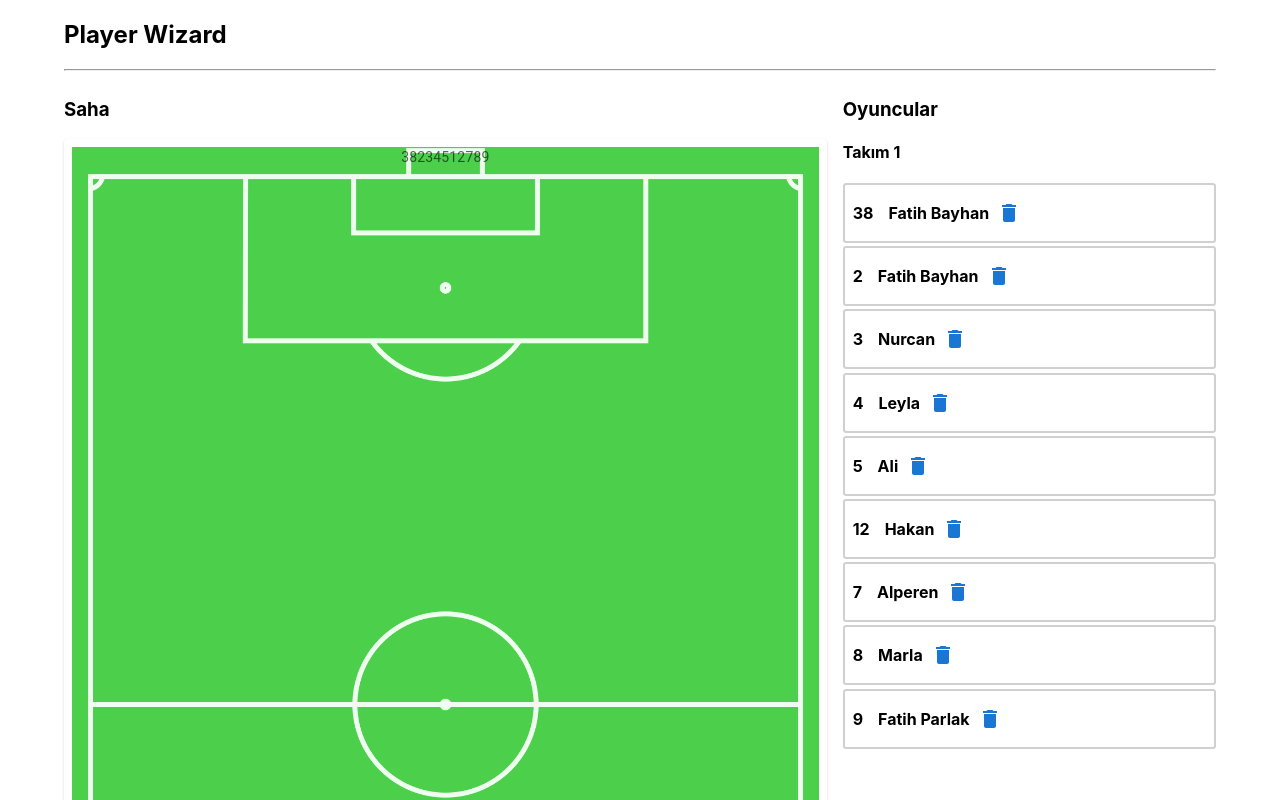
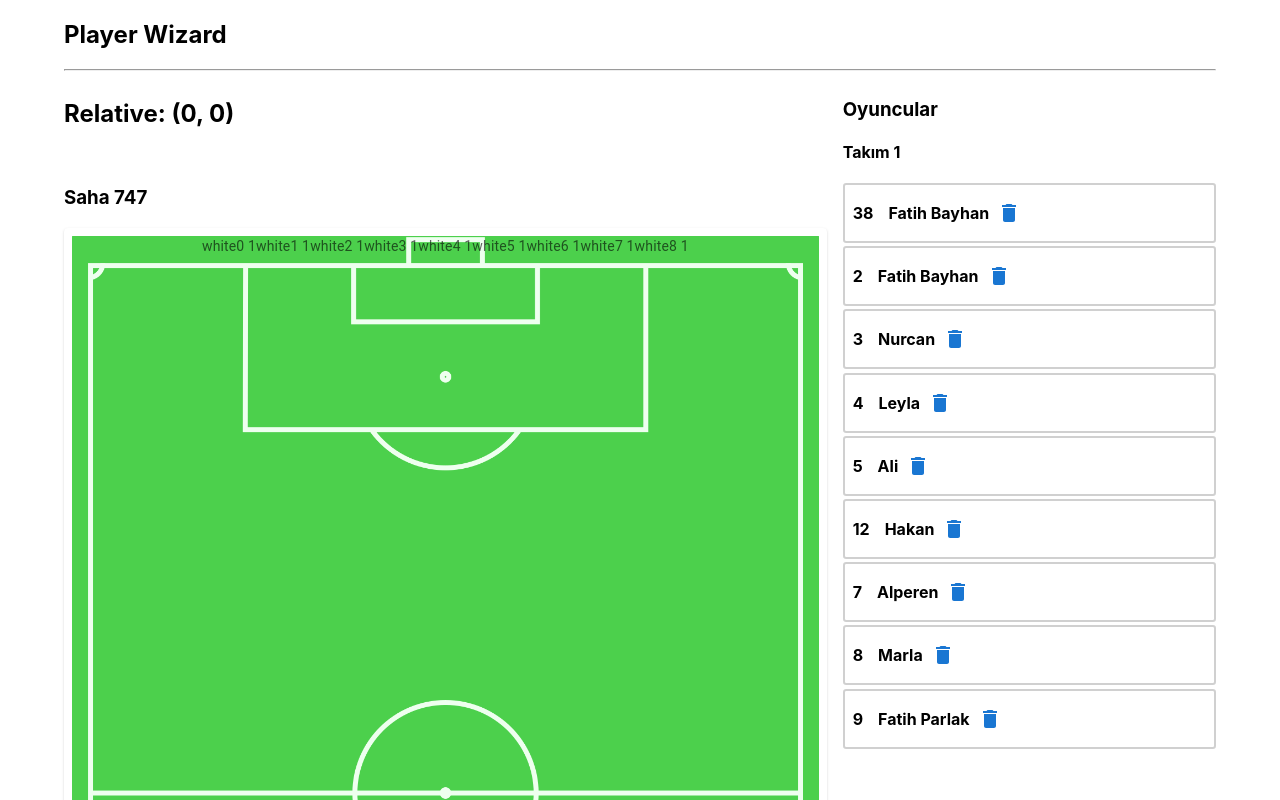
Before and after one commit to fbayhan/HaliSaha, a React (Create React App) app: page / in a window 1280 px wide. Shown: the top 800 px of the page. Built offline with nearby package versions, Linux system fonts and the light colour scheme.

Commit message:
got drop position with bugs

```diff
--- a/src/SoccerField.js
+++ b/src/SoccerField.js
@@ -23,10 +23,23 @@ function SoccerField(props) {
     const [width, setWidth] = useState(0);
     const [height, setHeight] = useState(0);
 
+    const [localCoords, setLocalCoords] = useState({x: 0, y: 0});
+
+    const handleMouseMove = event => {
+        // 👇️ Get the mouse position relative to the element
+        setLocalCoords({
+            x: event.clientX - event.target.offsetLeft,
+            y: event.clientY - event.target.offsetTop,
+        });
+    };
+
     useLayoutEffect(() => {
         setWidth(soccerField.current.clientWidth);
         setHeight(soccerField.current.clientHeight);
     }, []);
+
+
+
 
     const Item = styled(Paper)(({theme}) => ({
         backgroundColor: theme.palette.mode === 'dark' ? '#1A2027' : '#fff',
@@ -37,9 +50,30 @@ function SoccerField(props) {
     }));
 
     function onDragEnd(result) {
+
+
         console.log("onDragEnd")
-        console.log("onDragEnd")
+        console.log(localCoords.x + "  "+ localCoords.y)
+
     }
+    const getCssByDragging = (snapshot) => {
+        // Giving isDraggingOver preference
+    //    console.log(snapshot);
+        if (snapshot.isDraggingOver) {
+            return 'pink';
+        }
+
+        // If it is the home list but not dragging over
+        if (snapshot.draggingFromThisWith) {
+            return 'blue';
+        }
+
+        // Otherwise use our default background
+        return 'white';
+    };
+
+
+
 
     const styles = {
         soccerField: {
@@ -65,6 +99,92 @@ function SoccerField(props) {
 
         }
     }
+
+
+
+    const field = [
+        {
+            "id": 41,
+            "GoalKeeper": false,
+            "Name": "Fatih Bayhan",
+            "BackNumber": 38,
+            "top": 125,
+            "left": 150,
+            "team": 1
+        },
+        {
+            "id": 42,
+            "GoalKeeper": false,
+            "Name": "Fatih Bayhan",
+            "BackNumber": 2,
+            "top": 125,
+            "left": 350,
+            "team": 1
+        },
+        {
+            "id": 43,
+            "GoalKeeper": false,
+            "Name": "Nurcan",
+            "BackNumber": 3,
+            "top": 125,
+            "left": 550,
+            "team": 1
+        },
+        {
+            "id": 44,
+            "GoalKeeper": false,
+            "Name": "Leyla",
+            "BackNumber": 4,
+            "top": 225,
+            "left": 450,
+            "team": 1
+        },
+        {
+            "id": 45,
+            "GoalKeeper": false,
+            "Name": "Ali",
+            "BackNumber": 5,
+            "top": 325,
+            "left": 150,
+            "team": 1
+        },
+        {
+            "id": 46,
+            "GoalKeeper": false,
+            "Name": "Hakan",
+            "BackNumber": 12,
+            "top": 325,
+            "left": 250,
+            "team": 1
+        },
+        {
+            "id": 47,
+            "GoalKeeper": false,
+            "Name": "Alperen",
+            "BackNumber": 7,
+            "top": 325,
+            "left": 450,
+            "team": 1
+        },
+        {
+            "id": 48,
+            "GoalKeeper": false,
+            "Name": "Marla",
+            "BackNumber": 8,
+            "top": 425,
+            "left": 250,
+            "team": 1
+        },
+        {
+            "id": 49,
+            "GoalKeeper": false,
+            "Name": "Fatih Parlak",
+            "BackNumber": 9,
+            "top": 425,
+            "left": 350,
+            "team": 1
+        }
+    ];
 
 
     const firstTeam = [
@@ -202,32 +322,63 @@ function SoccerField(props) {
 
     return (
         <div>
-            <h2>Player Wizard</h2>
+            <h2 onMouseMove={handleMouseMove}>Player Wizard</h2>
             <hr/>
             <Box sx={{flexGrow: 1}}>
                 <Grid container spacing={2}>
-                    <DragDropContext onDragEnd={onDragEnd}>
+                    <DragDropContext onDragEnd={onDragEnd}  >
 
-                        <Grid item xs={8}>
-                            <h3>Saha</h3>
-                            <Item style={{}}>
+                        <Grid item xs={8} >
+                            <h2>
+                                Relative: ({localCoords.x}, {localCoords.y})
+                            </h2>
+                            <br />
+
+
+                            <h3>Saha {width}</h3>
+                            <Item    onMouseUp={handleMouseMove} >
                                 <Droppable droppableId="field">
                                     {(provided, snapshot) => (
-                                        <div ref={(el)=> {soccerField(el); provided.innerRef(el);}} ref={soccerField} style={styles.soccerField}  {...provided.droppableProps} >
+                                        <div ref={soccerField}    >
+                                            <div ref={provided.innerRef}
+                                                 style={styles.soccerField}  {...provided.droppableProps} >
 
-                                            {firstTeam.map(({id, GoalKeeper, Name, BackNumber, top, left}, index) => {
+                                                {field.map(({
+                                                                    id,
+                                                                    GoalKeeper,
+                                                                    Name,
+                                                                    BackNumber,
+                                                                    top,
+                                                                    left,
+                                                                team
+                                                                }, index) => {
                                                     return (
                                                         <Draggable key={id} draggableId={id + ""} index={index}>
                                                             {(provided) => (
-                                                    <span style={{
-                                                        ...styles.fieldPlayer, left: left,
-                                                        top: top
-                                                    }}  ref={provided.innerRef} {...provided.draggableProps} {...provided.dragHandleProps} >{BackNumber}</span>
+                                                                <span style={{...styles.fieldPlayer, left:index*40, top:index*100}}
+                                                                      ref={provided.innerRef}    {...provided.dragHandleProps}  {...provided.draggableProps}
+
+                                                                >
+                                                                    {getCssByDragging(snapshot)}
+                                                                    {index} {team}
+
+                                                                </span>
+
+                                                        //         <span style={{
+                                                        //             ...styles.fieldPlayer, left: left,
+                                                        //             top: top
+                                                        //         }}
+                                                        //               ref={provided.innerRef} {...provided.draggableProps}
+                                                        //               {...provided.dragHandleProps}>
+                                                        // {BackNumber}</span>
                                                             )}
+
                                                         </Draggable>
                                                     )
                                                 })}
 
+                                                {provided.placeholder}
+                                            </div>
 
                                         </div>
                                     )}
@@ -244,7 +395,7 @@ function SoccerField(props) {
                             <Droppable droppableId="team1">
                                 {(provided, snapshot) => (
                                     <ul className="characters"  {...provided.droppableProps} ref={provided.innerRef}>
-                                        {firstTeam.map(({id, GoalKeeper, Name, BackNumber}, index) => {
+                                        {firstTeam.map(({id, GoalKeeper, Name, BackNumber, top, left}, index) => {
                                             return (
                                                 <Draggable key={id} draggableId={id + ""} index={index}>
                                                     {(provided) => (
```
Lines whose indentation alone changed are shown as unchanged.
